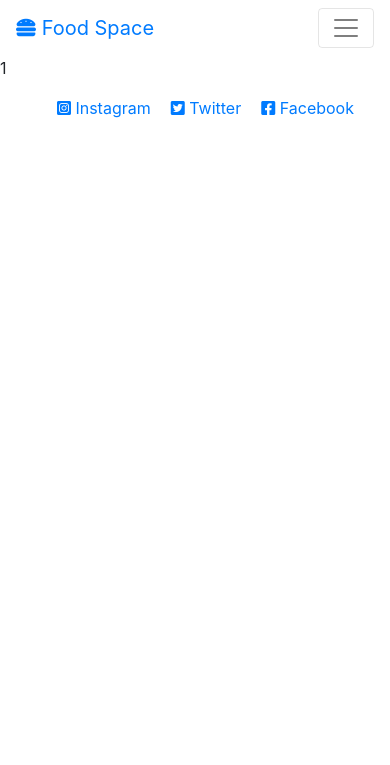
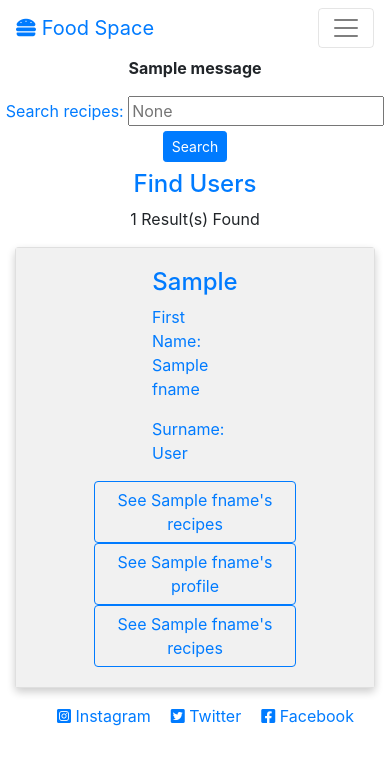
Before and after one commit to Code-Institute-Submissions/Mikew1999-recipe-blog, a Flask app: page /search in a window 390 px wide. Shown: the top 765 px of the page. Run offline with Flask 2, Linux system fonts and the light colour scheme; one stand-in notice (Sample message) is shown; a database or web service that is not in the repository returns one stand-in record (values such as "Sample title"); some libraries are stand-ins or nearby versions.

Commit message:
added flashed messages to base.html and removed flashed messages from other pages to prevent duplication. added basic layout to searchedusers.html and searchedrecipes.html

```diff
--- a/app.py
+++ b/app.py
@@ -352,20 +352,34 @@
             securedImage = secure_filename(recipeImage.filename)
             mongo.save_file(securedImage, recipeImage)
 
+            # finds keys in form items dictionary
+            formKeys = request.form.keys()
+
+            # containers for keys and values
+
+            ingredientKeys = []
+            # contains ingredients inputted by user
             ingredientValues = []
-            # finds keys in form items dictionary
 
-            formDict = request.form.get.values()
+            stepKeys = []
+            # contains steps inputted by user
+            stepValues = []
 
-            x = 0
             # loops over keys in form items dictionary
             # where ingredient is in the key name
-            for key, value in formDict:
-                if "recipe" in key:
-                    x += 1
-                    ingredientValues.append(value)
+            for key in formKeys:
+                if "ingredient" in key:
+                    ingredientKeys.append(key)
+                if "step" in key:
+                    stepKeys.append(key)
 
-            print(ingredientValues)
+            for ingredient in ingredientKeys:
+                a = request.form.get(f'{ingredient}')
+                ingredientValues.append(str(a))
+
+            for step in stepKeys:
+                a = request.form.get(f'{step}')
+                stepValues.append(str(a))
 
             recipeDetails = {
                 "recipeImageName": securedImage,
@@ -377,18 +391,7 @@
                 "likes": 1,
                 "author": user,
                 "ingredients": ingredientValues,
-                "steps": {
-                    "step1": request.form.get("step1"),
-                    "step2": request.form.get("step2"),
-                    "step3": request.form.get("step3"),
-                    "step4": request.form.get("step4"),
-                    "step5": request.form.get("step5"),
-                    "step6": request.form.get("step6"),
-                    "step7": request.form.get("step7"),
-                    "step8": request.form.get("step8"),
-                    "step9": request.form.get("step9"),
-                    "step10": request.form.get("step10")
-                }
+                "steps": stepValues
             }
 
             mongo.db.recipes.insert_one(recipeDetails)
@@ -448,7 +451,8 @@
 
         return render_template(
             "searchedrecipes.html",
-            results=results)
+            results=results,
+            query=query)
 
     else:
         mongo.db.users.create_index(
@@ -464,7 +468,8 @@
 
         return render_template(
             "searcheduser.html",
-            results=results)
+            results=results,
+            query=query)
 
     return url_for('index')
 
--- a/static/css/style.css
+++ b/static/css/style.css
@@ -142,6 +142,10 @@
     color: #007bff;
 }
 
+.ingredient-list {
+    list-style-type: circle;
+}
+
 .card-img-top {
     width: 100%!important;
 }
--- a/templates/base.html
+++ b/templates/base.html
@@ -63,6 +63,14 @@
         </nav>
     </header>
 
+    {% with messages = get_flashed_messages() %}
+        {% if messages %}
+            {% for message in messages %}
+            <p class="text-center"><strong>{{ message }}</strong></p>
+            {% endfor %}
+        {% endif %}
+    {% endwith %}
+
     {% block content %}
     {% endblock %}
 
--- a/templates/searcheduser.html
+++ b/templates/searcheduser.html
@@ -1,8 +1,59 @@
 {% extends "base.html" %}
 {% block content %}
-    {% if results.count() > 1 %}
-        More than 1
-    {% else %}
-        1
-    {% endif %}
+
+<!-- Search form -->
+<div class="text-center mb-2">
+    <form action="{{ url_for('searchRecipes') }}" method="POST">
+        <label for="search">Search recipes:</label>
+        <input type="text" name="search" placeholder="{{ query }}" required>
+        <button type="submit" class="btn btn-sm btn-primary">Search</button>
+    </form>
+</div>
+
+<h4 class="text-center text-primary">Find Users</h4>
+
+<p class="text-center">{{ results.count() }} Result(s) Found</p>
+
+{% if results %}
+<div class="container">
+    {% for x in results %}
+    <div class="row">
+        <div class="col">
+            <div class="card">
+                <div class="card-body text-primary">
+                    {% if x.hasProfileImage == "1" %}
+                        <div class="text-center">
+                            <img style="height: 150px;" class="img-thumbnail"
+                                src="{{ url_for('file', filename=x.profileImageName) }}" alt="Profile Image">
+                        </div>
+                    {% endif %}
+                    <h4 class="text-center capitalize">{{ x.username }}</h4>
+
+                    <div class="row">
+                        <div class="col-4 offset-4">
+                            <p class="float-left">First Name: {{ x.fname }}</p>
+                            <p class="float-right">Surname: {{ x.lname }}</p>
+                        </div>
+                    </div>
+
+                    <div class="row">
+                        <div class="col-8 offset-2">
+                            <a class="btn btn-outline-primary" href="">See {{ x.fname }}'s recipes</a>
+                            <a class="btn btn-outline-primary" href="">See {{ x.fname }}'s profile</a>
+                            <a class="btn btn-outline-primary" href="">See {{ x.fname }}'s recipes</a>
+                        </div>
+                    </div>
+                </div>
+            </div>
+        </div>
+    </div>
+    {% endfor %}
+</div>
+
+{% else %}
+
+hi
+
+{% endif %}
+
 {% endblock %}
```
Also changed, not shown: templates/fullrecipe.html (+27 -8 lines), templates/index.html (+0 -8 lines), templates/login.html (+0 -7 lines), templates/profile.html (+0 -8 lines), templates/searchedrecipes.html (+3 -11 lines).
